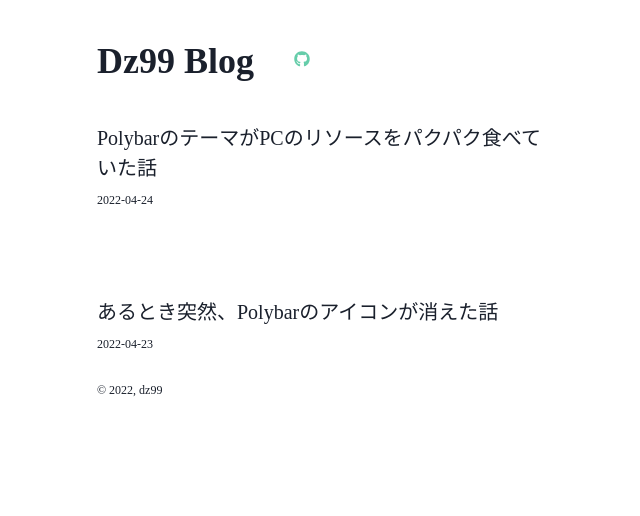
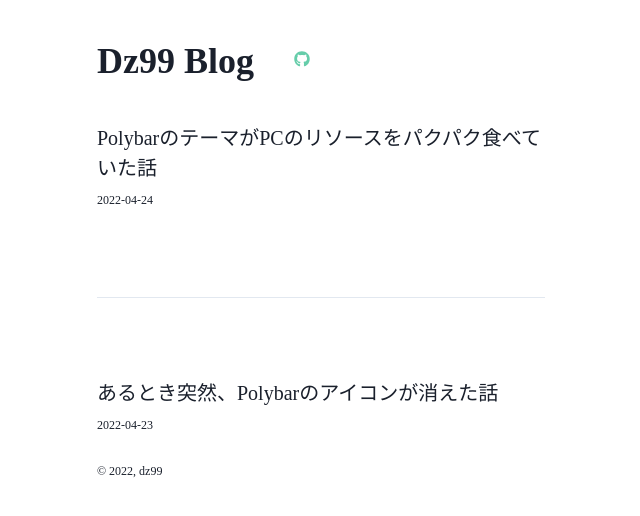
Before and after one commit to Dz0526/blog, a Next.js app: page / in a window 1280 px wide. Shown: the top 516 px of the page, without its empty margins (319-959 px from the left). Built offline with nearby package versions, Linux system fonts and the light colour scheme.

Commit message:
Feat(index): set divider

```diff
--- a/src/pages/index.tsx
+++ b/src/pages/index.tsx
@@ -1,4 +1,4 @@
-import { Stack, Box } from '@chakra-ui/react';
+import { Stack, Box, StackDivider } from '@chakra-ui/react';
 import { ArticlePreview } from 'components/ArticlePreview';
 import { getAllArticles } from 'lib/getArticle';
 import type { NextPage } from 'next';
@@ -17,7 +17,7 @@
         <meta name='description' content='This is the blog site of Dz99' />
       </Head>
 
-      <Stack spacing={20}>
+      <Stack spacing={20} divider={<StackDivider borderColor='gray.200' />}>
         {articles &&
           articles.map((article, i) => (
             <ArticlePreview key={i} article={article} />
```
